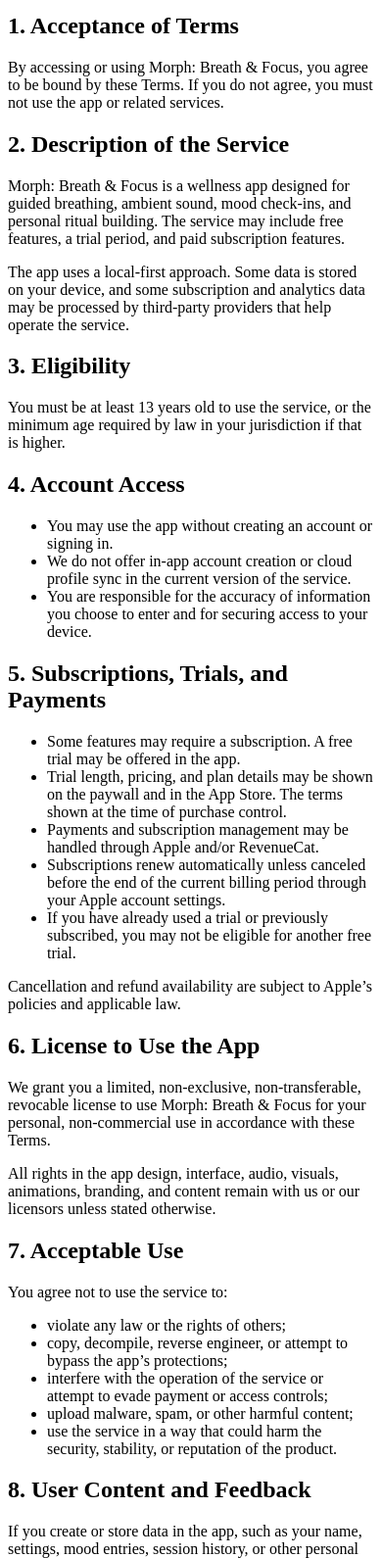
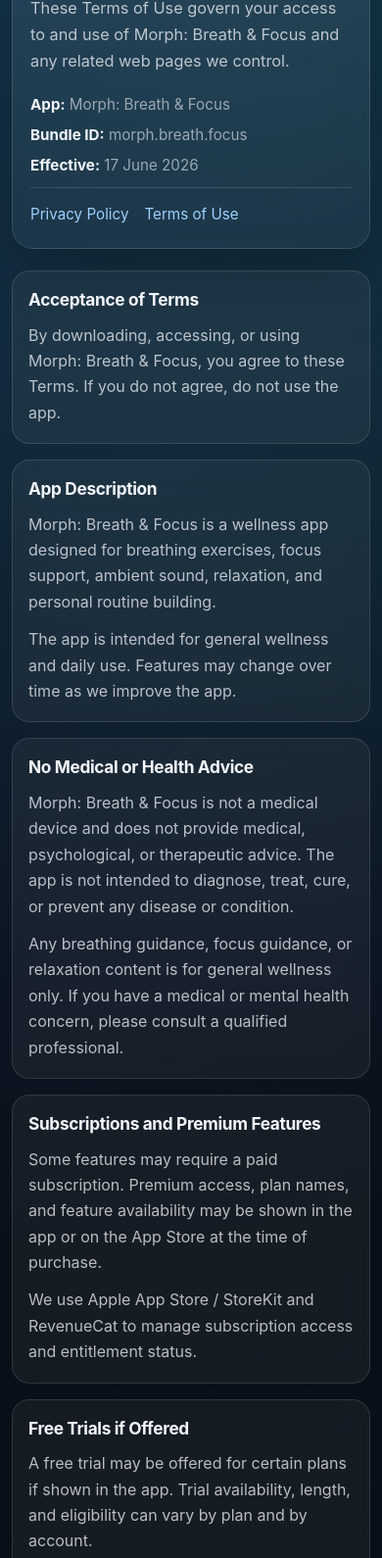
Before and after one commit to AndrewDzhy/morph-legal, a plain HTML site: page terms.html in a window 390 px wide. Shown: the part 175-1765 px from the top of the page at 98% size. Drawn offline with Linux system fonts and the light colour scheme.

Commit message:
Update terms.html

```diff
--- a/terms.html
+++ b/terms.html
@@ -3,112 +3,383 @@
 <head>
   <meta charset="utf-8" />
   <meta name="viewport" content="width=device-width, initial-scale=1" />
-  <title>Terms of Service | Morph: Breath & Focus</title>
-  <meta name="description" content="Terms of Service for Morph: Breath & Focus." />
+  <title>Terms of Use | Morph: Breath & Focus</title>
+  <meta name="description" content="Terms of Use for Morph: Breath & Focus." />
+  <style>
+    :root {
+      color-scheme: dark;
+      --bg: #0b0f17;
+      --panel: rgba(255, 255, 255, 0.05);
+      --panel-strong: rgba(255, 255, 255, 0.08);
+      --border: rgba(255, 255, 255, 0.12);
+      --text: #f3f6fb;
+      --muted: rgba(243, 246, 251, 0.74);
+      --subtle: rgba(243, 246, 251, 0.58);
+      --accent: #8ec5ff;
+      --accent-2: #8ef0d4;
+      --link: #9ed0ff;
+      --max: 860px;
+      --radius: 20px;
+      --shadow: 0 24px 80px rgba(0, 0, 0, 0.28);
+    }
+
+    * { box-sizing: border-box; }
+
+    html {
+      background:
+        radial-gradient(circle at top left, rgba(48, 106, 180, 0.28), transparent 28%),
+        radial-gradient(circle at top right, rgba(30, 145, 120, 0.22), transparent 24%),
+        linear-gradient(180deg, #09101a 0%, #0b0f17 100%);
+    }
+
+    body {
+      margin: 0;
+      font-family: -apple-system, BlinkMacSystemFont, "Segoe UI", Inter, Roboto, Helvetica, Arial, sans-serif;
+      color: var(--text);
+      line-height: 1.65;
+      -webkit-font-smoothing: antialiased;
+      text-rendering: optimizeLegibility;
+    }
+
+    a {
+      color: var(--link);
+      text-decoration: none;
+    }
+
+    a:hover {
+      text-decoration: underline;
+    }
+
+    .page {
+      max-width: var(--max);
+      margin: 0 auto;
+      padding: 28px 18px 56px;
+    }
+
+    .hero {
+      background: linear-gradient(180deg, rgba(255,255,255,0.08), rgba(255,255,255,0.04));
+      border: 1px solid var(--border);
+      border-radius: 28px;
+      padding: 28px 22px;
+      box-shadow: var(--shadow);
+      backdrop-filter: blur(16px);
+    }
+
+    .eyebrow {
+      display: inline-flex;
+      align-items: center;
+      gap: 8px;
+      padding: 6px 12px;
+      margin-bottom: 18px;
+      border-radius: 999px;
+      background: rgba(142, 197, 255, 0.12);
+      color: var(--accent);
+      font-size: 12px;
+      font-weight: 700;
+      letter-spacing: 0.08em;
+      text-transform: uppercase;
+    }
+
+    h1 {
+      margin: 0 0 12px;
+      font-size: clamp(2rem, 4vw, 3.1rem);
+      line-height: 1.08;
+      letter-spacing: -0.03em;
+    }
+
+    .lede {
+      margin: 0;
+      color: var(--muted);
+      font-size: 1.02rem;
+      max-width: 70ch;
+    }
+
+    .meta {
+      display: flex;
+      flex-wrap: wrap;
+      gap: 10px 18px;
+      margin-top: 18px;
+      color: var(--subtle);
+      font-size: 0.95rem;
+    }
+
+    .meta strong {
+      color: var(--text);
+      font-weight: 650;
+    }
+
+    .content {
+      margin-top: 22px;
+      display: grid;
+      gap: 16px;
+    }
+
+    section {
+      background: var(--panel);
+      border: 1px solid var(--border);
+      border-radius: var(--radius);
+      padding: 22px 20px;
+      backdrop-filter: blur(12px);
+    }
+
+    section:hover {
+      background: var(--panel-strong);
+    }
+
+    h2 {
+      margin: 0 0 12px;
+      font-size: 1.18rem;
+      line-height: 1.25;
+      letter-spacing: -0.02em;
+    }
+
+    p {
+      margin: 0 0 12px;
+      color: var(--muted);
+    }
+
+    p:last-child {
+      margin-bottom: 0;
+    }
+
+    ul {
+      margin: 0;
+      padding-left: 20px;
+      color: var(--muted);
+    }
+
+    li + li {
+      margin-top: 8px;
+    }
+
+    .note {
+      border-left: 3px solid rgba(142, 240, 212, 0.7);
+      padding-left: 14px;
+      color: var(--muted);
+    }
+
+    .links {
+      display: flex;
+      flex-wrap: wrap;
+      gap: 10px 16px;
+      margin-top: 10px;
+      padding-top: 14px;
+      border-top: 1px solid var(--border);
+      color: var(--subtle);
+      font-size: 0.95rem;
+    }
+
+    .footer {
+      margin-top: 18px;
+      color: var(--subtle);
+      font-size: 0.92rem;
+      text-align: center;
+    }
+
+    .footer a {
+      color: var(--accent);
+    }
+
+    @media (max-width: 640px) {
+      .page {
+        padding: 16px 12px 36px;
+      }
+
+      .hero {
+        padding: 22px 18px;
+        border-radius: 22px;
+      }
+
+      section {
+        padding: 18px 16px;
+        border-radius: 18px;
+      }
+
+      h2 {
+        font-size: 1.08rem;
+      }
+
+      .meta {
+        flex-direction: column;
+        gap: 6px;
+      }
+    }
+  </style>
 </head>
 <body>
-  <main>
-    <header>
-      <h1>Terms of Service</h1>
-      <p>These Terms of Service govern your access to and use of Morph: Breath & Focus and any related web pages controlled by us.</p>
-      <p>Last updated: 27.05.2026</p>
+  <main class="page">
+    <header class="hero">
+      <div class="eyebrow">Terms of Use</div>
+      <h1>Morph: Breath & Focus</h1>
+      <p class="lede">
+        These Terms of Use govern your access to and use of Morph: Breath & Focus and any related web pages we control.
+      </p>
+      <div class="meta">
+        <div><strong>App:</strong> Morph: Breath & Focus</div>
+        <div><strong>Bundle ID:</strong> morph.breath.focus</div>
+        <div><strong>Effective:</strong> 17 June 2026</div>
+      </div>
+      <div class="links">
+        <span><a href="https://andrewdzhy.github.io/morph-legal/privacy.html">Privacy Policy</a></span>
+        <span><a href="https://andrewdzhy.github.io/morph-legal/terms.html" aria-current="page">Terms of Use</a></span>
+      </div>
     </header>
 
+    <div class="content">
       <section>
-      <h2>1. Acceptance of Terms</h2>
-      <p>By accessing or using Morph: Breath & Focus, you agree to be bound by these Terms. If you do not agree, you must not use the app or related services.</p>
+        <h2>Acceptance of Terms</h2>
+        <p>
+          By downloading, accessing, or using Morph: Breath & Focus, you agree to these Terms. If you do not agree, do not use the app.
+        </p>
       </section>
 
       <section>
-      <h2>2. Description of the Service</h2>
-      <p>Morph: Breath & Focus is a wellness app designed for guided breathing, ambient sound, mood check-ins, and personal ritual building. The service may include free features, a trial period, and paid subscription features.</p>
-      <p>The app uses a local-first approach. Some data is stored on your device, and some subscription and analytics data may be processed by third-party providers that help operate the service.</p>
+        <h2>App Description</h2>
+        <p>
+          Morph: Breath & Focus is a wellness app designed for breathing exercises, focus support, ambient sound, relaxation, and personal routine building.
+        </p>
+        <p>
+          The app is intended for general wellness and daily use. Features may change over time as we improve the app.
+        </p>
       </section>
 
       <section>
-      <h2>3. Eligibility</h2>
-      <p>You must be at least 13 years old to use the service, or the minimum age required by law in your jurisdiction if that is higher.</p>
+        <h2>No Medical or Health Advice</h2>
+        <p>
+          Morph: Breath & Focus is not a medical device and does not provide medical, psychological, or therapeutic advice. The app is not intended to diagnose, treat, cure, or prevent any disease or condition.
+        </p>
+        <p>
+          Any breathing guidance, focus guidance, or relaxation content is for general wellness only. If you have a medical or mental health concern, please consult a qualified professional.
+        </p>
       </section>
 
       <section>
-      <h2>4. Account Access</h2>
+        <h2>Subscriptions and Premium Features</h2>
+        <p>
+          Some features may require a paid subscription. Premium access, plan names, and feature availability may be shown in the app or on the App Store at the time of purchase.
+        </p>
+        <p>
+          We use Apple App Store / StoreKit and RevenueCat to manage subscription access and entitlement status.
+        </p>
+      </section>
+
+      <section>
+        <h2>Free Trials if Offered</h2>
+        <p>
+          A free trial may be offered for certain plans if shown in the app. Trial availability, length, and eligibility can vary by plan and by account.
+        </p>
+        <p>
+          If a free trial is offered, any unused portion of the trial may be forfeited when you purchase a subscription, where applicable and allowed by law.
+        </p>
+      </section>
+
+      <section>
+        <h2>Billing and Auto-Renewal</h2>
         <ul>
-        <li>You may use the app without creating an account or signing in.</li>
-        <li>We do not offer in-app account creation or cloud profile sync in the current version of the service.</li>
-        <li>You are responsible for the accuracy of information you choose to enter and for securing access to your device.</li>
+          <li>Payment will be charged to your Apple ID account at confirmation of purchase.</li>
+          <li>Subscriptions automatically renew unless cancelled at least 24 hours before the end of the current period.</li>
+          <li>Your account may be charged for renewal within 24 hours before the end of the current period.</li>
+          <li>You can manage or cancel subscriptions in Apple Account settings.</li>
+          <li>Pricing, billing period, and plan details are shown in the app and/or in the App Store at the time of purchase.</li>
         </ul>
       </section>
 
       <section>
-      <h2>5. Subscriptions, Trials, and Payments</h2>
-      <ul>
-        <li>Some features may require a subscription. A free trial may be offered in the app.</li>
-        <li>Trial length, pricing, and plan details may be shown on the paywall and in the App Store. The terms shown at the time of purchase control.</li>
-        <li>Payments and subscription management may be handled through Apple and/or RevenueCat.</li>
-        <li>Subscriptions renew automatically unless canceled before the end of the current billing period through your Apple account settings.</li>
-        <li>If you have already used a trial or previously subscribed, you may not be eligible for another free trial.</li>
-      </ul>
-      <p>Cancellation and refund availability are subject to Apple’s policies and applicable law.</p>
+        <h2>Cancellation</h2>
+        <p>
+          You can cancel a subscription at any time in Apple Account settings. Cancellation takes effect at the end of the current billing period unless Apple states otherwise.
+        </p>
       </section>
 
       <section>
-      <h2>6. License to Use the App</h2>
-      <p>We grant you a limited, non-exclusive, non-transferable, revocable license to use Morph: Breath & Focus for your personal, non-commercial use in accordance with these Terms.</p>
-      <p>All rights in the app design, interface, audio, visuals, animations, branding, and content remain with us or our licensors unless stated otherwise.</p>
+        <h2>Refunds</h2>
+        <p>
+          Refund requests are handled by Apple where applicable. We do not control Apple’s refund decisions, timelines, or eligibility rules.
+        </p>
       </section>
 
       <section>
-      <h2>7. Acceptable Use</h2>
-      <p>You agree not to use the service to:</p>
+        <h2>Restore Purchases</h2>
+        <p>
+          If you have previously purchased a subscription, you can use the restore purchases option in the app to refresh entitlement access on a new device or after reinstalling the app.
+        </p>
+      </section>
+
+      <section>
+        <h2>Acceptable Use</h2>
+        <p>You agree not to:</p>
         <ul>
-        <li>violate any law or the rights of others;</li>
-        <li>copy, decompile, reverse engineer, or attempt to bypass the app’s protections;</li>
-        <li>interfere with the operation of the service or attempt to evade payment or access controls;</li>
-        <li>upload malware, spam, or other harmful content;</li>
-        <li>use the service in a way that could harm the security, stability, or reputation of the product.</li>
+          <li>misuse the app or interfere with its normal operation;</li>
+          <li>attempt to bypass payment, entitlement, or access controls;</li>
+          <li>reverse engineer, decompile, or tamper with the app except where law allows it;</li>
+          <li>use the app for unlawful, harmful, or abusive purposes;</li>
+          <li>submit false or misleading information in the app.</li>
         </ul>
       </section>
 
       <section>
-      <h2>8. User Content and Feedback</h2>
-      <p>If you create or store data in the app, such as your name, settings, mood entries, session history, or other personal data, you retain rights in that content to the extent permitted by law.</p>
-      <p>If you send us feedback, ideas, or suggestions, you agree that we may use them without compensation unless we have agreed otherwise in writing.</p>
+        <h2>Intellectual Property</h2>
+        <p>
+          The app, including its design, branding, software, audio, visuals, text, and other content, is owned by us or our licensors and is protected by law.
+        </p>
+        <p>
+          You receive a limited, revocable, non-exclusive, non-transferable license to use the app for your personal, non-commercial use under these Terms.
+        </p>
       </section>
 
       <section>
-      <h2>9. Health and Safety</h2>
-      <p>Morph: Breath & Focus is intended for general wellness, relaxation, focus, and sleep. It is not a medical product and does not replace advice from a physician, therapist, or other qualified professional.</p>
-      <p>If you have breathing difficulties, panic attacks, trauma-related concerns, or any condition that may require professional help, consult a qualified professional before using breathing techniques or audio sessions.</p>
+        <h2>Availability and Changes</h2>
+        <p>
+          We may update, change, suspend, or discontinue any part of the app at any time. We do not guarantee that the app will always be available, uninterrupted, or free of errors.
+        </p>
       </section>
 
       <section>
-      <h2>10. Disclaimer of Warranties</h2>
-      <p>The service is provided on an "as is" and "as available" basis. We do not guarantee uninterrupted operation, error-free performance, compatibility with all devices, or any particular wellness outcome.</p>
+        <h2>Disclaimer</h2>
+        <p>
+          The app is provided on an “as is” and “as available” basis. To the maximum extent allowed by law, we disclaim warranties of merchantability, fitness for a particular purpose, and non-infringement.
+        </p>
+        <p>
+          We do not guarantee any specific wellness, sleep, focus, anxiety, stress, or productivity outcome.
+        </p>
       </section>
 
       <section>
-      <h2>11. Limitation of Liability</h2>
-      <p>To the maximum extent permitted by law, we are not liable for indirect, incidental, special, consequential, or punitive damages, including loss of data, profits, or opportunities arising from your use of or inability to use the service.</p>
+        <h2>Limitation of Liability</h2>
+        <p>
+          To the maximum extent permitted by law, we are not liable for indirect, incidental, special, consequential, or punitive damages, or for loss of data, profits, goodwill, or opportunities arising from your use of or inability to use the app.
+        </p>
       </section>
 
       <section>
-      <h2>12. Termination</h2>
-      <p>You may stop using the service at any time. We may suspend or terminate access if you violate these Terms, if necessary for security reasons, or if the service is discontinued.</p>
+        <h2>Privacy</h2>
+        <p>
+          Our handling of information is described in the Privacy Policy, which is incorporated into these Terms by reference.
+        </p>
+        <p>
+          Related document: <a href="https://andrewdzhy.github.io/morph-legal/privacy.html">Privacy Policy</a>
+        </p>
       </section>
 
       <section>
-      <h2>13. Changes to These Terms</h2>
-      <p>We may update these Terms from time to time. If changes are material, we may notify you in the app or on this page. Continued use of the service after the updated Terms become effective means you accept the revised version.</p>
+        <h2>Changes to Terms</h2>
+        <p>
+          We may update these Terms from time to time. If we make material changes, we may notify you in the app or by updating the date on this page. Your continued use of the app after the updated Terms become effective means you accept the revised Terms.
+        </p>
       </section>
 
       <section>
-      <h2>14. Contact</h2>
-      <p>If you have questions about these Terms, contact us at <a href="mailto:morphbreath@icloud.com">morphbreath@icloud.com</a> or use the support contact provided in the app.</p>
+        <h2>Contact</h2>
+        <p>
+          If you have questions about these Terms, contact us at
+          <a href="mailto:morphbreath@icloud.com">morphbreath@icloud.com</a>.
+        </p>
       </section>
+    </div>
 
-    <footer>
-      The latest version of these Terms applies from the date they are published on this page.
-    </footer>
+    <div class="footer">
+      Morph: Breath & Focus · <a href="https://andrewdzhy.github.io/morph-legal/privacy.html">Privacy Policy</a> · <a href="https://andrewdzhy.github.io/morph-legal/terms.html">Terms of Use</a>
+    </div>
   </main>
 </body>
 </html>
```
Lines whose indentation alone changed are shown as unchanged.
